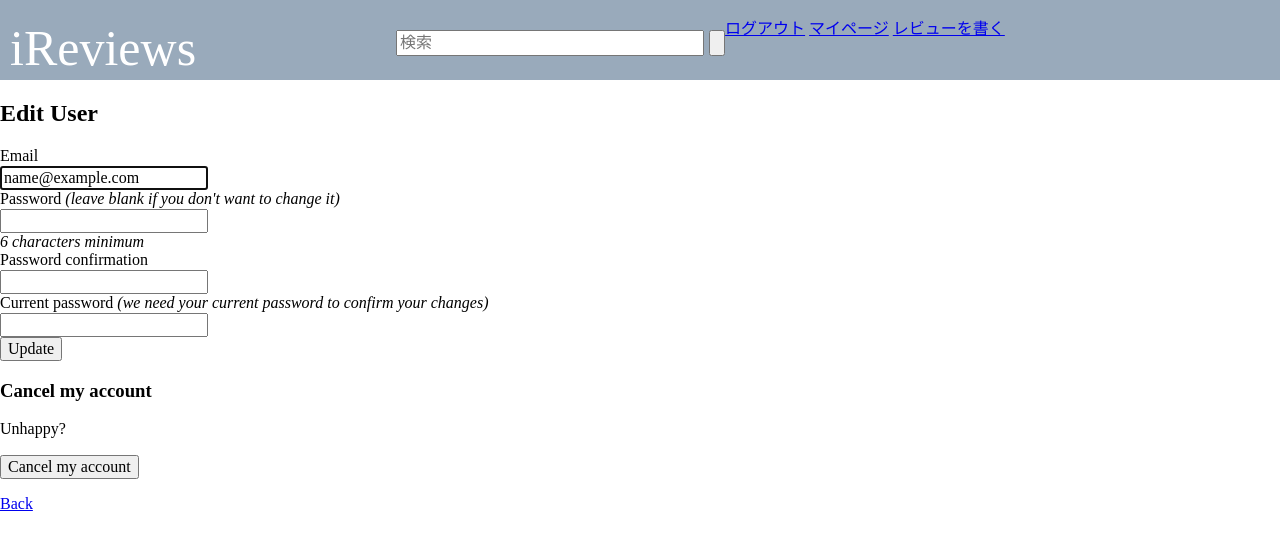
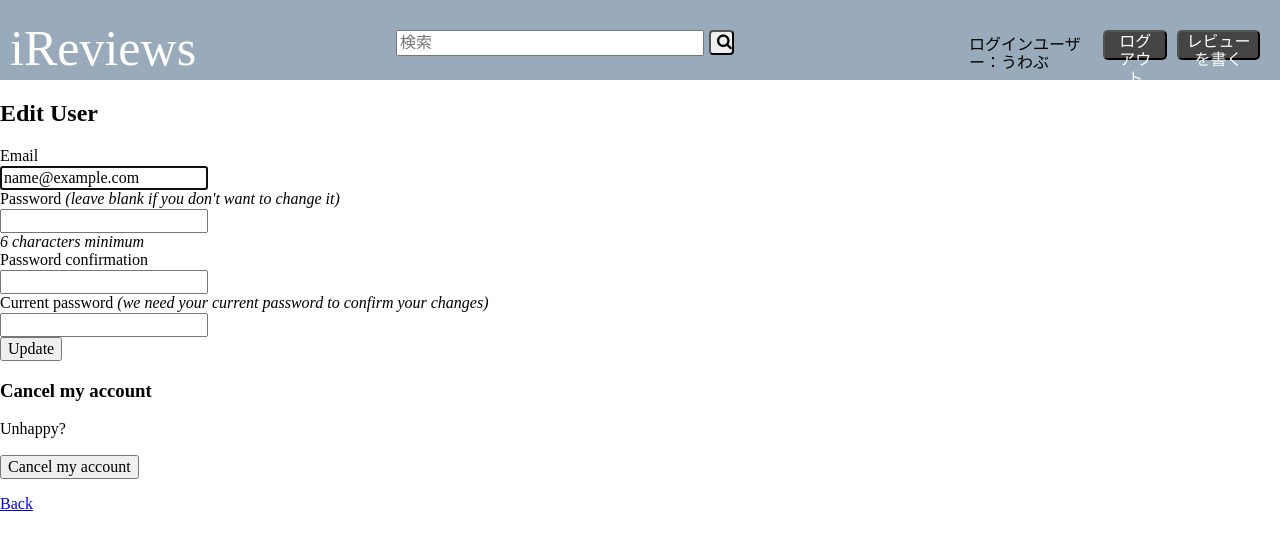
Before and after one commit to KentaroUwabu/review_albums, a Rails app: page /users/edit in a window 1280 px wide. Shown: the top 550 px of the page. Run offline with Rails 7, Linux system fonts and the light colour scheme; the visitor is signed in with stand-in values (Sample User, id 1); style sheets or scripts are compiled from the project's sources; some libraries are stand-ins or nearby versions.

Commit message:
ヘッダー部分のHTML編集

```diff
--- a/app/views/layouts/application.html.erb
+++ b/app/views/layouts/application.html.erb
@@ -7,6 +7,7 @@
 
     <%= stylesheet_link_tag    'application', media: 'all', 'data-turbolinks-track': 'reload' %>
     <%= javascript_include_tag 'application', 'data-turbolinks-track': 'reload' %>
+    <link rel="stylesheet" href="//maxcdn.bootstrapcdn.com/font-awesome/4.3.0/css/font-awesome.min.css">
   </head>
 
   <body>
@@ -14,16 +15,16 @@
       <h1 class="header-logo"><a href="/">iReviews</a></h1>
       <div class="header-item">
         <%= form_tag('/', method: :get) do %>
-          <input class="search-engine" name="keyword" placeholder="検索" type="text" value=""><button class="serach-btn" title="検索" type="submit"><i class="icon-search"></i></button></input>
+          <input class="search-engine" name="keyword" placeholder="検索" type="text" value=""><button class="search-btn" title="検索" type="submit"><i class="fa fa-search"></i></button></input>
         <% end %>
         <% if user_signed_in? %>
-          <div class="header_menu">
-            <%= link_to "ログアウト", destroy_user_session_path, method: :delete %>
-            <a href="#">マイページ</a>
-            <a href="#">レビューを書く</a>
+          <div class="header-menu">
+            <p>ログインユーザー：<a class="header-nickname" href="#">うわぶ</a></p>
+            <button class="header-btn"><%= link_to "ログアウト", destroy_user_session_path, method: :delete %></button>
+            <button class="header-btn"><a href="#">レビューを書く</a></button>
           </div>
         <% else %>
-          <div class="header_menu">
+          <div class="header-menu">
             <button class="header-btn"><%= link_to "ログイン", new_user_session_path %></button>
             <button class="header-btn"><%= link_to "新規会員登録", new_user_registration_path %></button>
           </div>
@@ -31,12 +32,7 @@
       </div>
     </header>
 
-    <div class="side-menu"></div>
+      <%= yield %>
 
-    <div class="contents">
-      <%= yield %>
-    </div>
-
-    <footer></footer>
   </body>
 </html>
```
